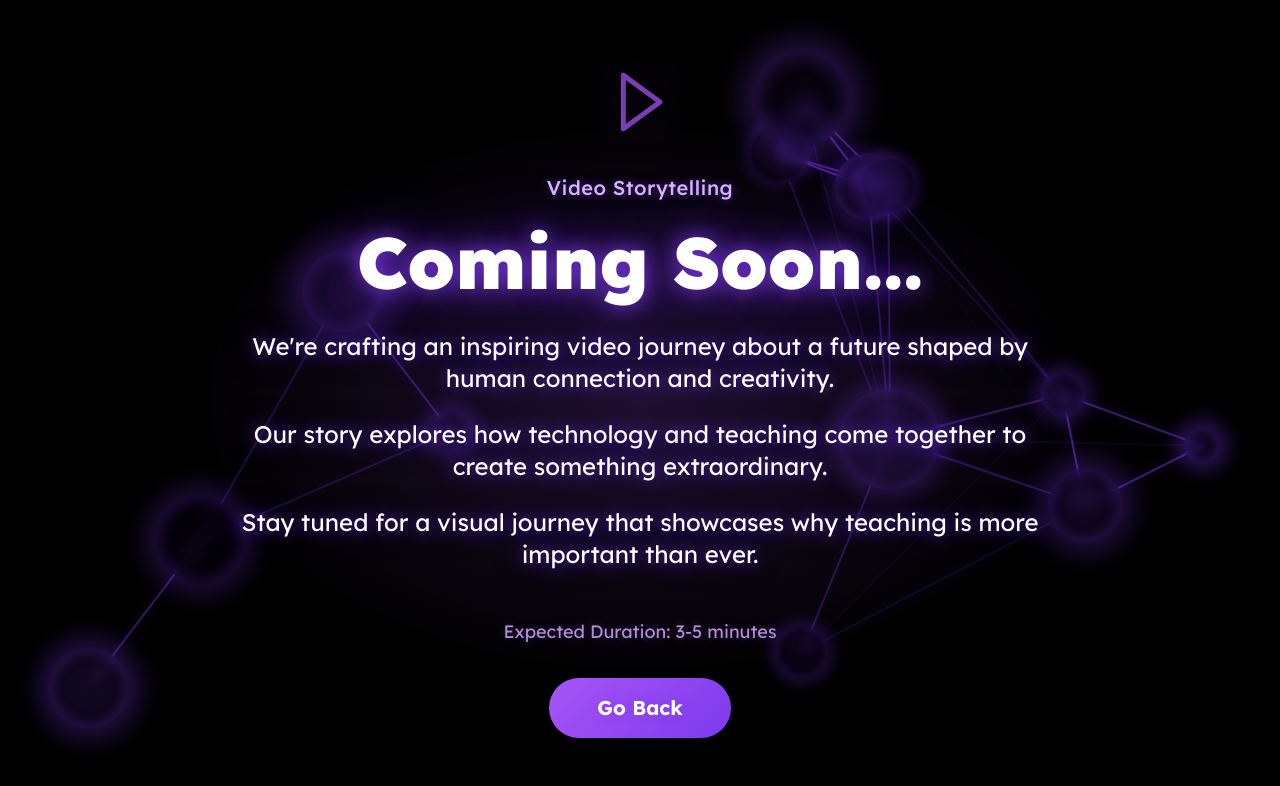
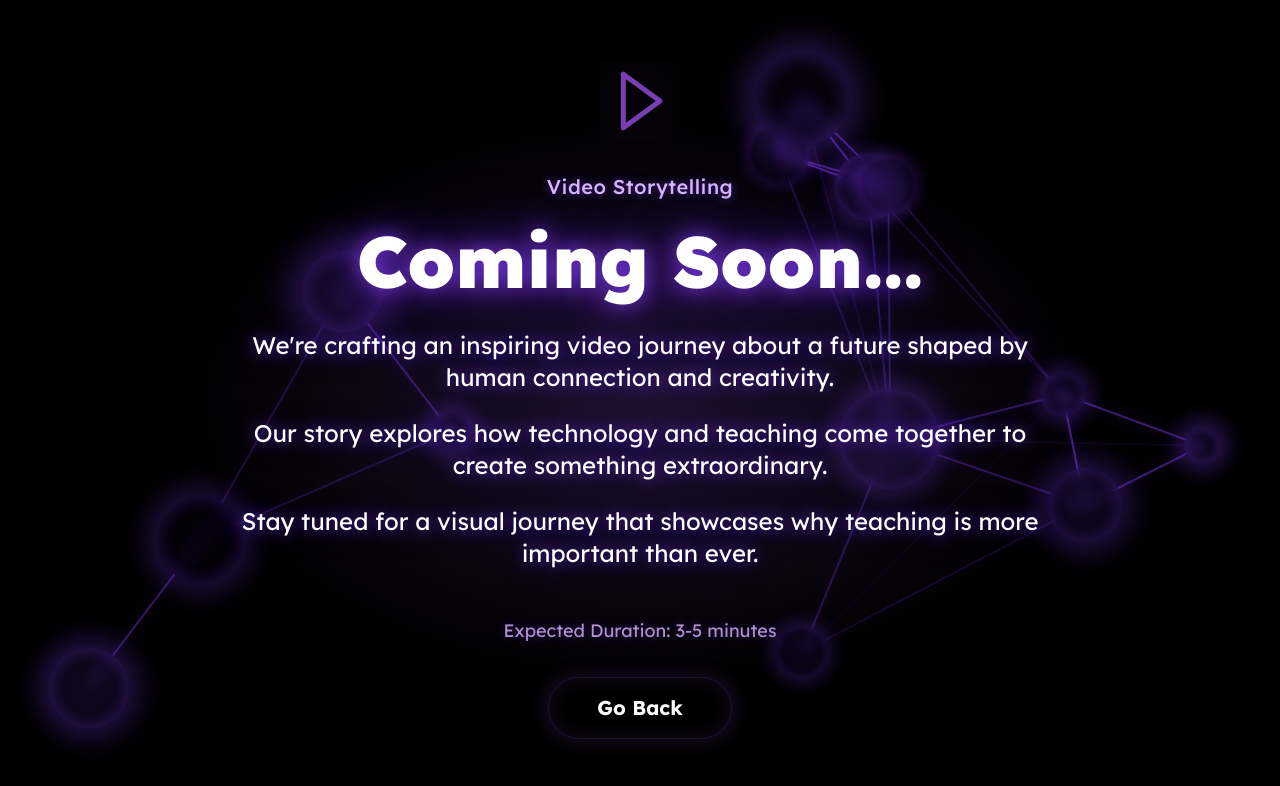
Before and after one commit to eneanushi/UTeach, a React (Vite) app: page /coming-soon in a window 1280 px wide. Shown: the top 786 px of the page. Built offline with nearby package versions, Linux system fonts and the light colour scheme.

Commit message:
buttons ui

```diff
--- a/src/App.jsx
+++ b/src/App.jsx
@@ -47,13 +47,12 @@ const Hero = () => {
           The world needs more STEM teachers. Start your journey today.
         </p>
         <div className="flex gap-4 fade-in" style={{animationDelay: '0.6s'}}>
-          <button className="btn-primary px-8 py-3 bg-purple-500 text-white rounded-full font-bold">
+          <button className="btn-primary px-8 py-3 neon-button">
             Get Started
           </button>
           <button
             onClick={handleWatchVideo}
-            className="btn-primary px-8 py-3 bg-purple-900/30 text-white rounded-full font-bold
-                     border-2 border-purple-500/50"
+            className="btn-primary px-8 py-3 neon-button"
           >
             Watch Video
           </button>
@@ -216,7 +215,7 @@ const Programs = () => {
         ))}
       </div>
       <div className="flex justify-center mt-6 fade-in" style={{animationDelay: '0.6s'}}>
-        <button className="btn-primary program-btn flex items-center justify-center">
+        <button className="btn-primary px-8 py-3 neon-button">
           <span className="truncate">Explore All Programs</span>
         </button>
       </div>
@@ -231,7 +230,8 @@ const CallToAction = () => {
       <h2 className="text-3xl md:text-4xl font-bold mb-8 fade-in">
         Ready to make a difference?
       </h2>
-      <button className="btn-primary text-lg fade-in" style={{animationDelay: '0.3s'}}>
+      <button className="btn-primary px-8 py-3 neon-button"
+              style={{animationDelay: '0.3s'}}>
         Apply Now
       </button>
     </div>
--- a/src/components/ComingSoon.jsx
+++ b/src/components/ComingSoon.jsx
@@ -85,16 +85,11 @@ const ComingSoon = () => {
 
         {/* Button with hover effects */}
         <button
-          className="animate-on-mount opacity-0 btn-primary text-xl px-12 py-4
-                     relative overflow-hidden group
-                     transition-all duration-500 ease-out
-                     hover:scale-105 hover:shadow-[0_0_30px_rgba(124,58,237,0.5)]
-                     bg-purple-600 hover:bg-purple-700
-                     [text-shadow:_0_0_10px_rgb(124_58_237_/_60%)]"
+          className="animate-on-mount opacity-0 btn-primary text-xl px-12 py-4 neon-button"
           onClick={handleGoBack}
         >
           <span className="relative z-10">Go Back</span>
-          <div className="absolute inset-0 bg-gradient-to-r from-purple-600 to-purple-800
+          <div className="absolute inset-0 bg-gradient-to-r from-purple-600/5 to-purple-800/5
                         transform scale-x-0 group-hover:scale-x-100
                         transition-transform duration-500 origin-left"></div>
         </button>
--- a/src/index.css
+++ b/src/index.css
@@ -61,70 +61,45 @@
   /* Button styles */
   .btn-primary {
     @apply relative overflow-hidden;
-    background: linear-gradient(135deg, #a855f7 0%, #7c3aed 100%);
-    color: white;
-    padding: 0.75rem 2rem;
-    border-radius: 9999px;
-    font-weight: bold;
-    transform: translateY(0);
-    transition: all 0.4s cubic-bezier(0.4, 0, 0.2, 1);
-    text-shadow: 0 0 10px rgba(168, 85, 247, 0.5);
+    @apply bg-transparent text-white rounded-full font-bold;
+    @apply transition-all duration-300;
+    @apply border border-purple-500/20;
+    @apply shadow-[0_0_20px_rgba(168,85,247,0.2),inset_0_0_20px_rgba(168,85,247,0.1)];
+    @apply hover:shadow-[0_0_25px_rgba(168,85,247,0.3),inset_0_0_25px_rgba(168,85,247,0.2)];
+    @apply hover:border-purple-500/40;
+    @apply hover:bg-purple-500/10;
+    @apply hover:scale-105;
+    @apply backdrop-blur-[1px];
   }
 
-  .btn-primary:hover {
-    transform: translateY(-6px);
-    box-shadow:
-      0 10px 25px rgba(168, 85, 247, 0.4),
-      0 0 0 2px rgba(168, 85, 247, 0.3);
-    background: linear-gradient(135deg, #a855f7 0%, #8b5cf6 100%);
+  /* Define new specific button styles */
+  .neon-button {
+    @apply relative overflow-hidden;
+    @apply bg-transparent;
+    @apply transition-all duration-300;
+    box-shadow: 0 0 20px rgba(168,85,247,0.2), inset 0 0 20px rgba(168,85,247,0.1);
   }
 
-  .btn-primary:active {
-    transform: translateY(-2px);
+  .neon-button:hover {
+    @apply bg-purple-500/10;
+    box-shadow: 0 0 25px rgba(168,85,247,0.3), inset 0 0 25px rgba(168,85,247,0.2);
   }
 
-  .btn-primary::before {
+  .neon-button::before {
     content: '';
-    position: absolute;
-    inset: -2px;
-    background: linear-gradient(135deg, #3aa0e4, #2980b9);
-    border-radius: inherit;
-    z-index: -2;
-    transition: opacity 0.4s ease;
+    @apply absolute inset-0 rounded-full;
+    background: linear-gradient(90deg, rgba(168,85,247,0.1), rgba(168,85,247,0.05));
     opacity: 0;
+    transition: opacity 0.3s ease;
   }
 
-  .btn-primary::after {
-    content: '';
-    position: absolute;
-    inset: 0;
-    border-radius: inherit;
-    background: linear-gradient(90deg, transparent, rgba(255, 255, 255, 0.2), transparent);
-    transform: translateX(-100%);
-    transition: transform 0.6s ease;
-    z-index: -1;
+  .neon-button:hover::before {
+    opacity: 1;
   }
 
-  .btn-primary:hover::before {
-    opacity: 0.5;
-  }
-
-  .btn-primary:hover::after {
-    transform: translateX(100%);
-  }
-
-  /* Special button effects for program section */
-  .btn-primary.program-btn {
-    background: linear-gradient(135deg, #3aa0e4 0%, #2980b9 100%);
-    height: 2.75rem;
-    padding: 0 1.5rem;
-  }
-
-  .btn-primary.program-btn:hover {
-    transform: translateY(-6px) scale(1.02);
-    box-shadow:
-      0 15px 30px rgba(58, 160, 228, 0.2),
-      0 0 0 2px rgba(58, 160, 228, 0.1);
+  /* Remove the old neon button styles */
+  .neon-button-main, .neon-button-coming-soon {
+    @apply neon-button;
   }
 
   /* Animation components */
@@ -258,6 +233,136 @@
       0 20px 40px rgba(168, 85, 247, 0.2),
       0 0 0 1px rgba(168, 85, 247, 0.2),
       0 0 0 4px rgba(168, 85, 247, 0.1);
+  }
+
+  /* Floating shapes */
+  .shape {
+    @apply absolute pointer-events-none opacity-15 blur-[0.5px] will-change-transform;
+  }
+
+  .triangle {
+    width: 0;
+    height: 0;
+    border-left: 25px solid transparent;
+    border-right: 25px solid transparent;
+    border-bottom: 45px solid #3aa0e4;
+    animation: floatShape 20s ease-in-out infinite;
+  }
+
+  .circle {
+    width: 40px;
+    height: 40px;
+    border-radius: 50%;
+    background: linear-gradient(135deg, #3aa0e4, #2980b9);
+    animation: floatShape 15s ease-in-out infinite;
+  }
+
+  /* Scroll animations */
+  [data-scroll] {
+    opacity: 0;
+    transform: translateY(20px);
+    transition: all 0.6s cubic-bezier(0.4, 0, 0.2, 1);
+  }
+
+  [data-scroll].is-visible {
+    opacity: 1;
+    transform: translateY(0);
+  }
+
+  /* Animation delays */
+  .delay-100 { animation-delay: 100ms; }
+  .delay-200 { animation-delay: 200ms; }
+  .delay-300 { animation-delay: 300ms; }
+  .delay-400 { animation-delay: 400ms; }
+  .delay-500 { animation-delay: 500ms; }
+
+  .duration-300 { transition-duration: 300ms; }
+  .duration-500 { transition-duration: 500ms; }
+  .duration-700 { transition-duration: 700ms; }
+  .duration-1000 { transition-duration: 1000ms; }
+
+  /* Responsive */
+  @media (prefers-reduced-motion: reduce) {
+    *, ::before, ::after {
+      animation-duration: 0.01ms !important;
+      animation-iteration-count: 1 !important;
+      transition-duration: 0.01ms !important;
+      scroll-behavior: auto !important;
+    }
+  }
+
+  /* Add floating circles */
+  .floating-circles {
+    position: fixed;
+    inset: 0;
+    pointer-events: none;
+    z-index: 0;
+  }
+
+  /* Scale in animation */
+  @keyframes scaleIn {
+    from {
+      opacity: 0;
+      transform: scale(0.9);
+    }
+    to {
+      opacity: 1;
+      transform: scale(1);
+    }
+  }
+
+  .scale-in {
+    animation: scaleIn 0.5s ease forwards;
+  }
+
+  /* Fade in animation */
+  @keyframes fadeIn {
+    from {
+      opacity: 0;
+      transform: translateY(20px);
+    }
+    to {
+      opacity: 1;
+      transform: translateY(0);
+    }
+  }
+
+  .fade-in {
+    animation: fadeIn 0.5s ease forwards;
+  }
+
+  /* Add new keyframes for text animation */
+  @keyframes textGlow {
+    0%, 100% {
+      text-shadow: 0 0 30px rgba(168, 85, 247, 0.4),
+                   0 0 60px rgba(168, 85, 247, 0.2);
+    }
+    50% {
+      text-shadow: 0 0 40px rgba(168, 85, 247, 0.6),
+                   0 0 80px rgba(168, 85, 247, 0.3);
+    }
+  }
+
+  @keyframes scaleIn {
+    from {
+      transform: scale(0.8);
+      opacity: 0;
+    }
+    to {
+      transform: scale(1);
+      opacity: 1;
+    }
+  }
+
+  @keyframes fadeInUp {
+    from {
+      opacity: 0;
+      transform: translateY(20px);
+    }
+    to {
+      opacity: 1;
+      transform: translateY(0);
+    }
   }
 }
 
```
